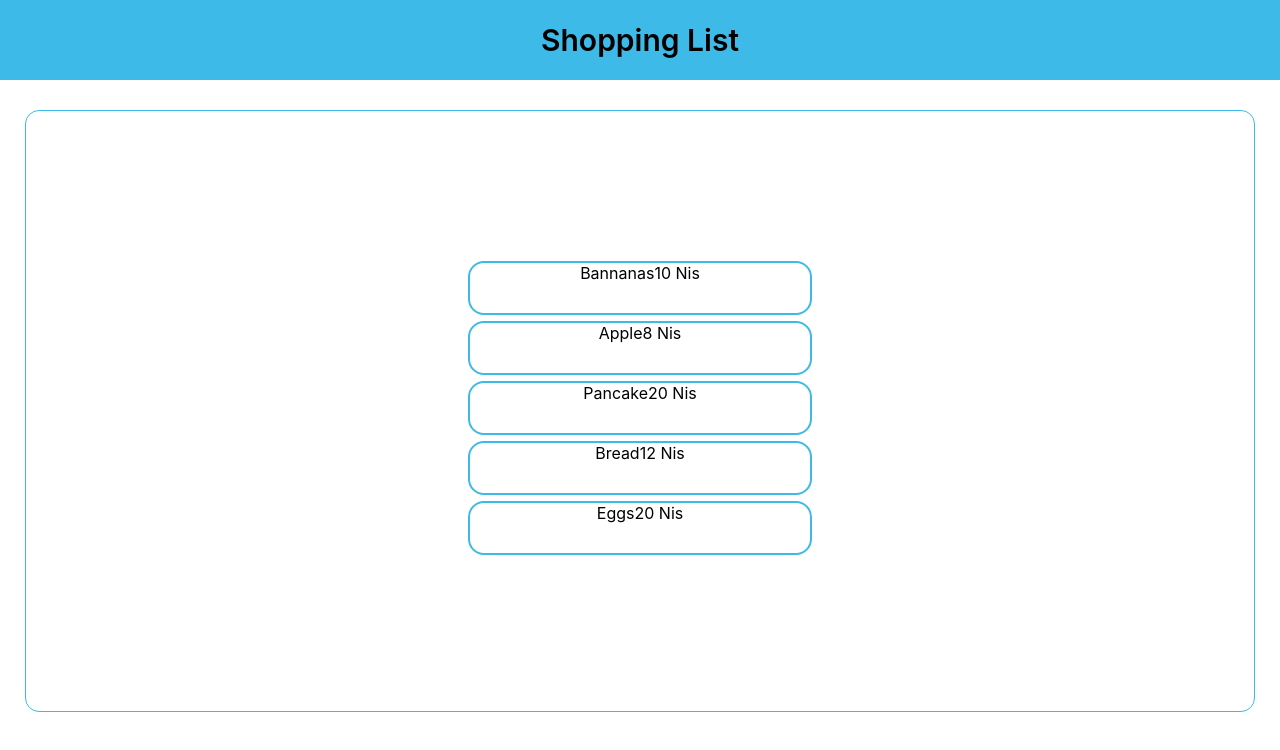
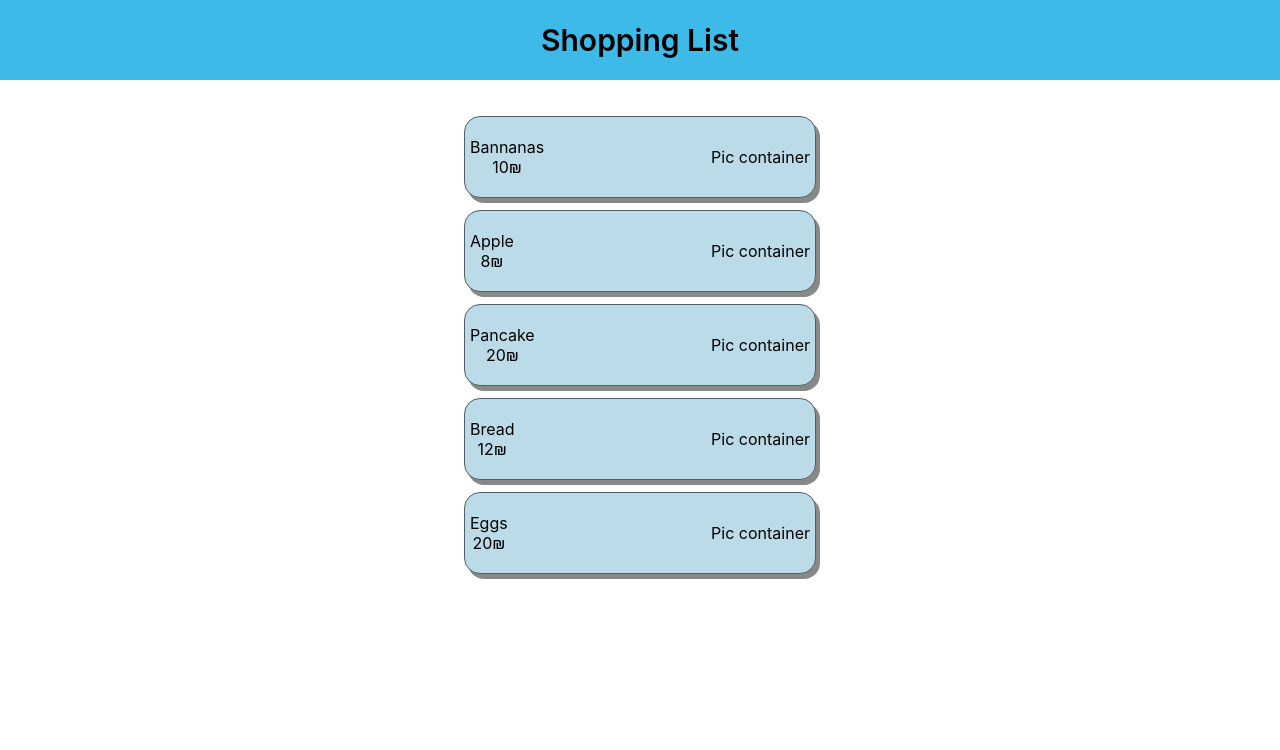
Before and after one commit to AfikNof95/AdvancedWebApplications, a React (Create React App) app in the folder task-1/: page / in a window 1280 px wide. Shown: the top 750 px of the page. Built offline with nearby package versions, Linux system fonts and the light colour scheme.

Commit message:
witihout the bonus

```diff
--- a/task-1/public/index.html
+++ b/task-1/public/index.html
@@ -2,7 +2,7 @@
 <html lang="en">
   <head>
     <meta charset="utf-8" />
-    <link rel="icon" href="..." />
+    <link rel="icon" href="../src/assets/icons/app-icon.jpg" />
     <meta name="viewport" content="width=device-width, initial-scale=1" />
     <meta name="theme-color" content="#000000" />
     <meta
--- a/task-1/src/components/appBody.jsx
+++ b/task-1/src/components/appBody.jsx
@@ -1,20 +1,18 @@
 import "../css/appBody.css";
-import {products} from "../data/products";
+import { products } from "../data/products";
 import Card from "./card";
 
 function AppBody() {
-  console.log(products);
   return (
     <div id="body-container">
       <div id="list-container">
-        {products.map((product) => (
-          <div>
-            <Card
-              title={product.title}
-              price={product.price}
-              imgUrl={product.firstPhotoUrl}
-            />
-          </div>
+        {products.map((product, index) => (
+          <Card
+            key={index}
+            title={product.title}
+            price={product.price}
+            imgUrl={product.firstPhotoUrl}
+          />
         ))}
       </div>
     </div>
--- a/task-1/src/components/card.jsx
+++ b/task-1/src/components/card.jsx
@@ -1,17 +1,20 @@
 import "../css/card.css";
 
 const onCardClick = () => {
-  alert("click");
+  alert("lol");
+  window.open("http://localhost:3000/product", "_blank", "noopener,noreferrer");
 };
 
 function Card(props) {
+  const { title, price, secondPhotoUrl, seller, description } = props;
+
   return (
     <div id="card-container" onClick={onCardClick}>
       <div id="product-title-price-container">
-        <span>{props.title}</span>
-        <span>{props.price}</span>
+        <div>{props.title}</div>
+        <div>{props.price}</div>
       </div>
-      <span>{props.imgUrl}</span>
+      <span>{props.imgUrl}Pic container</span>
     </div>
   );
 }
--- a/task-1/src/css/appBody.css
+++ b/task-1/src/css/appBody.css
@@ -5,11 +5,8 @@
 }
 
 #list-container {
-  height: 75vh;
   overflow: hidden;
   padding: 0 8px;
-  border: 1px solid #3dbae8;
-  border-radius: 14px;
   display: flex;
   flex-direction: column;
   justify-content: center;
--- a/task-1/src/css/card.css
+++ b/task-1/src/css/card.css
@@ -1,12 +1,14 @@
 #card-container {
   max-width: 600px;
   min-width: 340px;
-  height: 50px;
-  border: 2px solid #3dbae8;
+  height: 80px;
+  border: 1px solid #536065;
+  background-color: #bbdbe8;
   border-radius: 16px;
-  margin-bottom: 6px;
+  margin: 6px 0;
+  padding: 0 5px;
+  display: flex;
+  justify-content: space-between;
+  align-items: center;
+  box-shadow: 4px 5px #888888;
 }
-
-#product-title-price-container {
-
-}
--- a/task-1/src/data/products.js
+++ b/task-1/src/data/products.js
@@ -1,43 +1,48 @@
 export const products = [
   {
     title: "Bannanas",
-    price: "10 Nis",
+    price: "10₪",
     firstPhotoUrl: "",
     secondPhotoUrl: "",
     seller: "Fruit Guy",
     description: "A yellow fruit which has lots of ashlegan and tastes good",
+    serial: 1,
   },
   {
     title: "Apple",
-    price: "8 Nis",
+    price: "8₪",
     firstPhotoUrl: "",
     secondPhotoUrl: "",
     seller: "Fruit Guy",
     description: "",
+    serial: 2,
   },
   {
     title: "Pancake",
-    price: "20 Nis",
+    price: "20₪",
     firstPhotoUrl: "",
     secondPhotoUrl: "",
     seller: "Pancake House",
     description: "",
+    serial: 3,
   },
   {
     title: "Bread",
-    price: "12 Nis",
+    price: "12₪",
     firstPhotoUrl: "",
     secondPhotoUrl: "",
     seller: "Bakery",
     description: "",
+    serial: 4,
   },
   {
     title: "Eggs",
-    price: "20 Nis",
+    price: "20₪",
     firstPhotoUrl: "",
     secondPhotoUrl: "",
     seller: "Farmer",
     description: "",
+    serial: 5,
   },
 ];
 
```
Also changed, not shown: task-1/src/assets/icons/app-icon.jpg (added).
